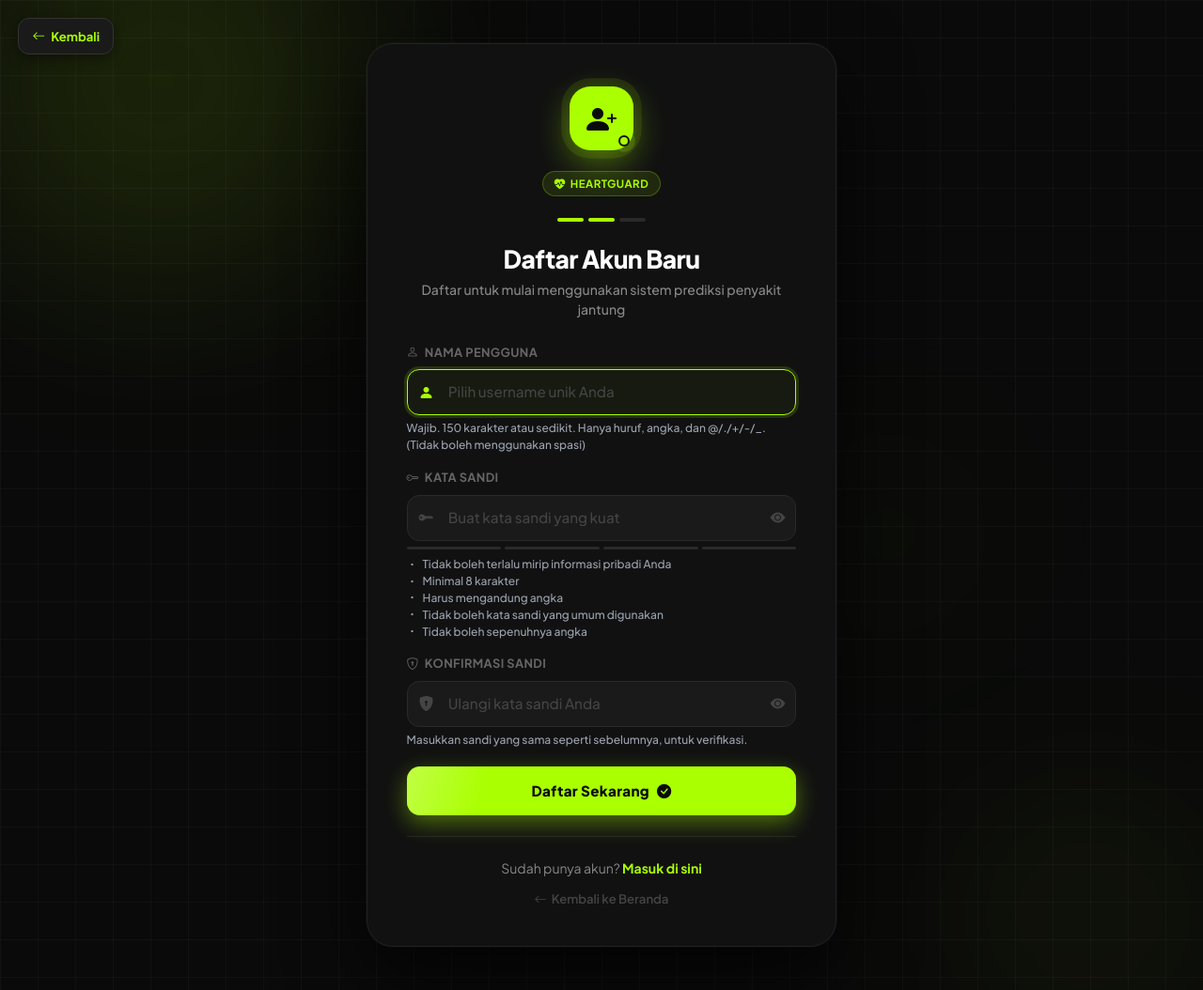
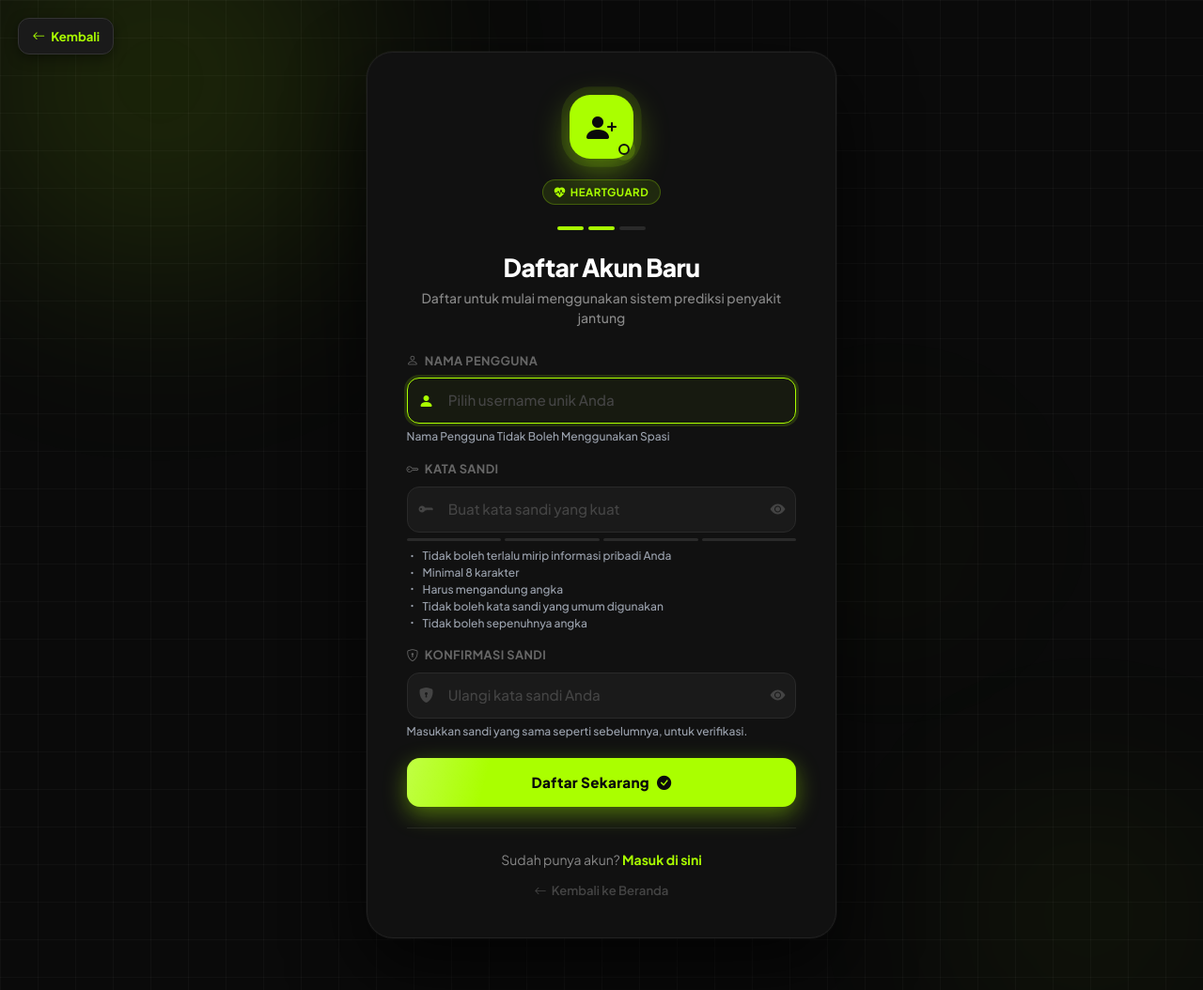
Before and after one commit to SofyanBaharudinnn/heart-disease-prediction, a Django app: page /register/ in a window 1280 px wide. Shown: the whole page at 94% size. Run offline with Django 4.2, Linux system fonts and the light colour scheme.

Commit message:
style: change username help text to 'Nama Pengguna Tidak Boleh Menggunakan Spasi'

```diff
--- a/heart_disease/templates/heart_disease/register.html
+++ b/heart_disease/templates/heart_disease/register.html
@@ -511,7 +511,7 @@
                 placeholder="{% if current_lang == 'en' %}Choose your unique username{% else %}Pilih username unik Anda{% endif %}" required autofocus autocomplete="username">
             </div>
             <div class="field-help-plain">
-              {% if current_lang == 'en' %}Required. 150 characters or fewer. Letters, digits and @/./+/-/_ only. (Spaces are not allowed){% else %}Wajib. 150 karakter atau sedikit. Hanya huruf, angka, dan @/./+/-/_. (Tidak boleh menggunakan spasi){% endif %}
+              {% if current_lang == 'en' %}Username Cannot Contain Spaces{% else %}Nama Pengguna Tidak Boleh Menggunakan Spasi{% endif %}
             </div>
           </div>
 
```
